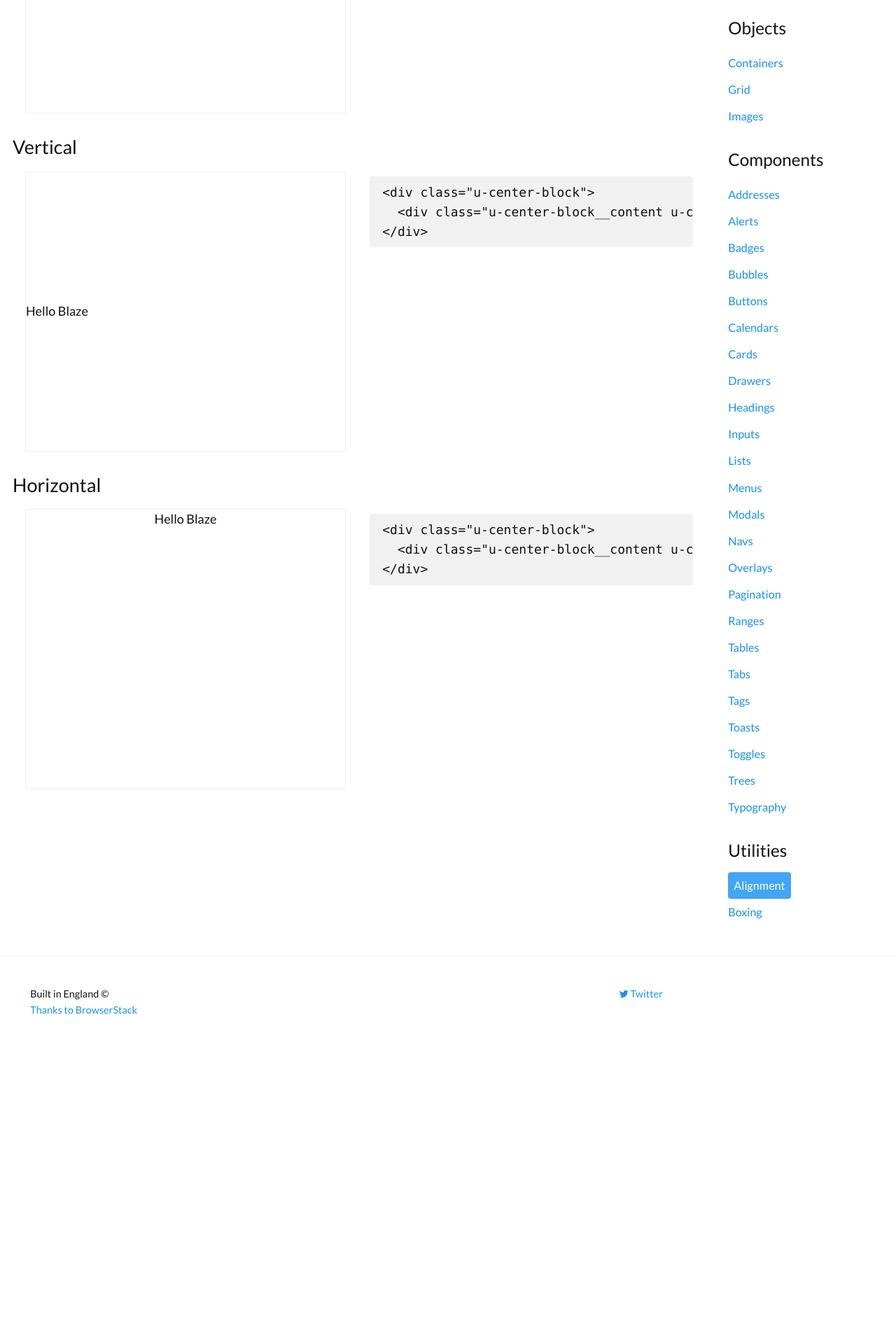
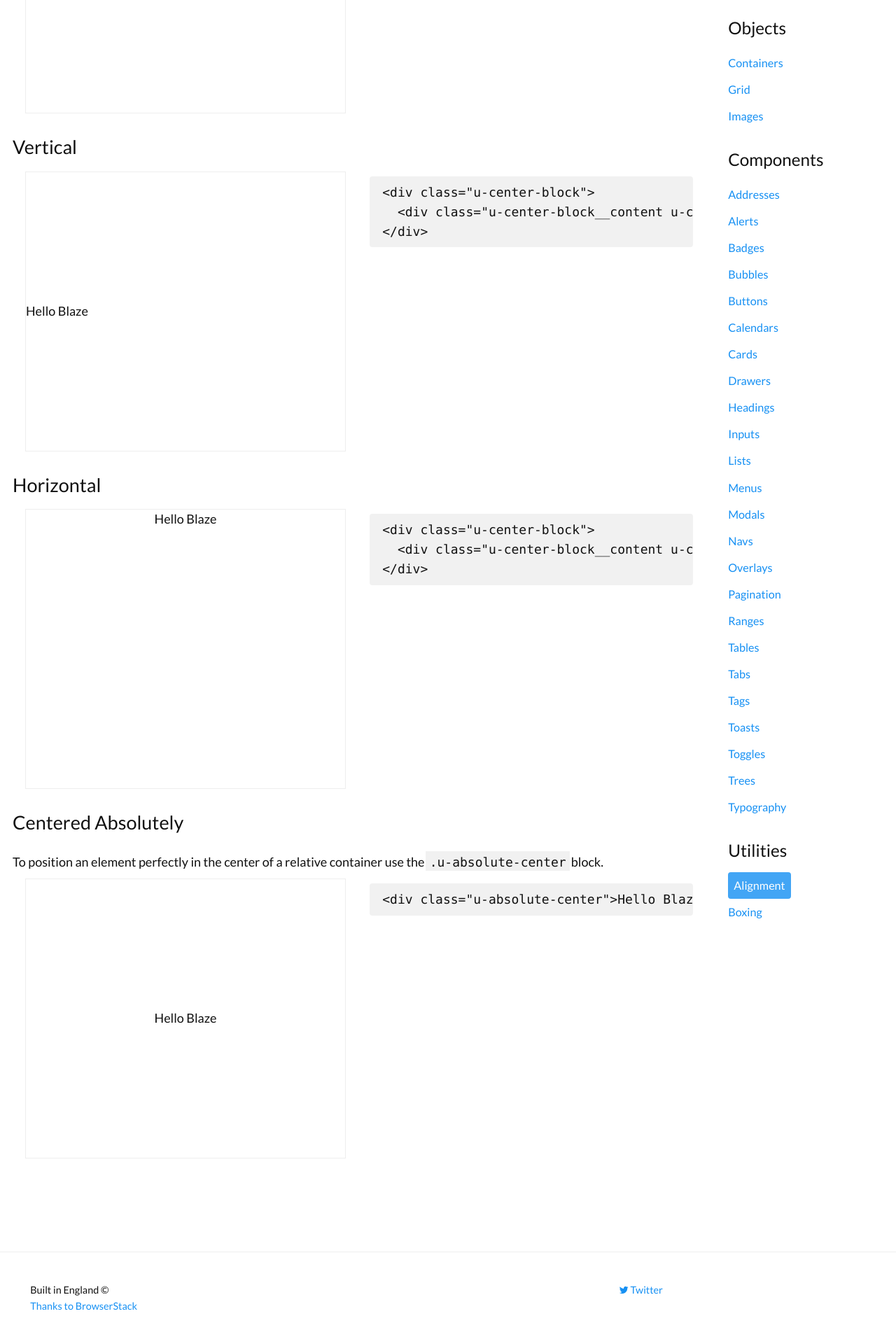
Before and after one commit to eddie/blazecss.github.io, a Jekyll site: the page built from utilities/alignment.html, in a window 1280 px wide. Shown: the part 700-2620 px from the top of the page at 70% size. Built offline with Jekyll 4.4.1, drawn with Linux system fonts in a browser that asks for light colours; nearby versions of some CDN libraries; before the commit the page ends 2197 px from its top, so only the background shows below that.

Commit message:
Alignment docs

```diff
--- a/css/site.css
+++ b/css/site.css
@@ -259,6 +259,7 @@ a.navbtn, a.navbtn:hover, a.navbtn:active, a.navbtn:visited {
 }
 
 .alignment-demo {
+	position: relative;
 	height: 400px;
 	overflow: hidden;
 	border: 1px solid #eee;
--- a/utilities/alignment.html
+++ b/utilities/alignment.html
@@ -47,3 +47,16 @@ title: Alignment
   &lt;div class="u-center-block__content u-center-block__content--horizontal">Hello Blaze&lt;/div>
 &lt;/div></code></pre></div>
 </div>
+
+<h2 class="c-heading c-heading--medium">Centered Absolutely</h2>
+<p class="c-paragraph">
+	To position an element perfectly in the center of a relative container use the <code class="c-code">.u-absolute-center</code> block.
+</p>
+<div class="o-grid o-grid--small-full">
+	<div class="o-grid__cell o-grid__cell--width-50">
+		<div class="u-center-block alignment-demo">
+			<div class="u-absolute-center">Hello Blaze</div>
+		</div>
+	</div>
+	<div class="o-grid__cell o-grid__cell--width-50 u-letter-box--small"><pre class="c-pre html"><code class="c-code c-code--multiline">&lt;div class="u-absolute-center">Hello Blaze&lt;/div></code></pre></div>
+</div>
```
Also changed, not shown: css/blaze.min.css.
